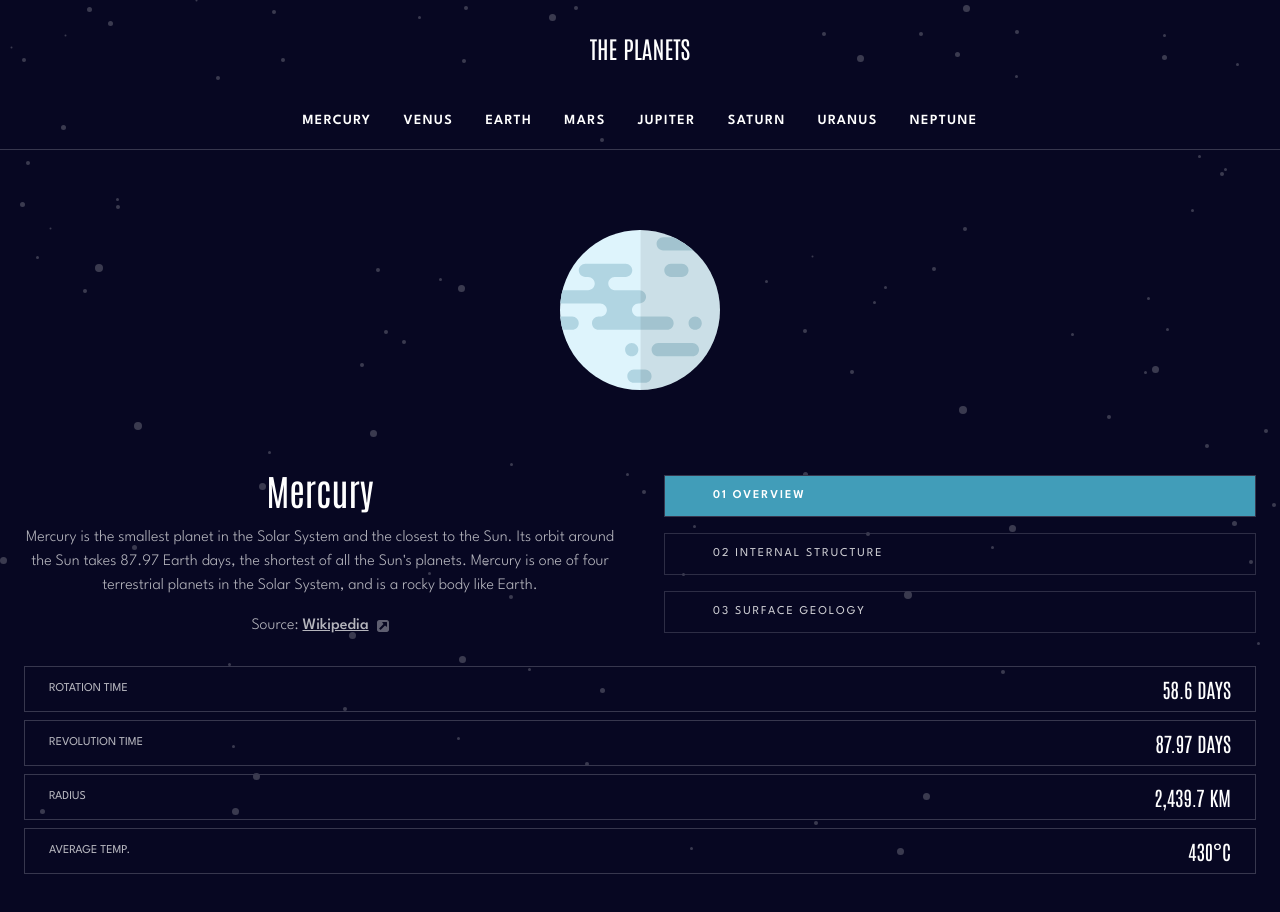
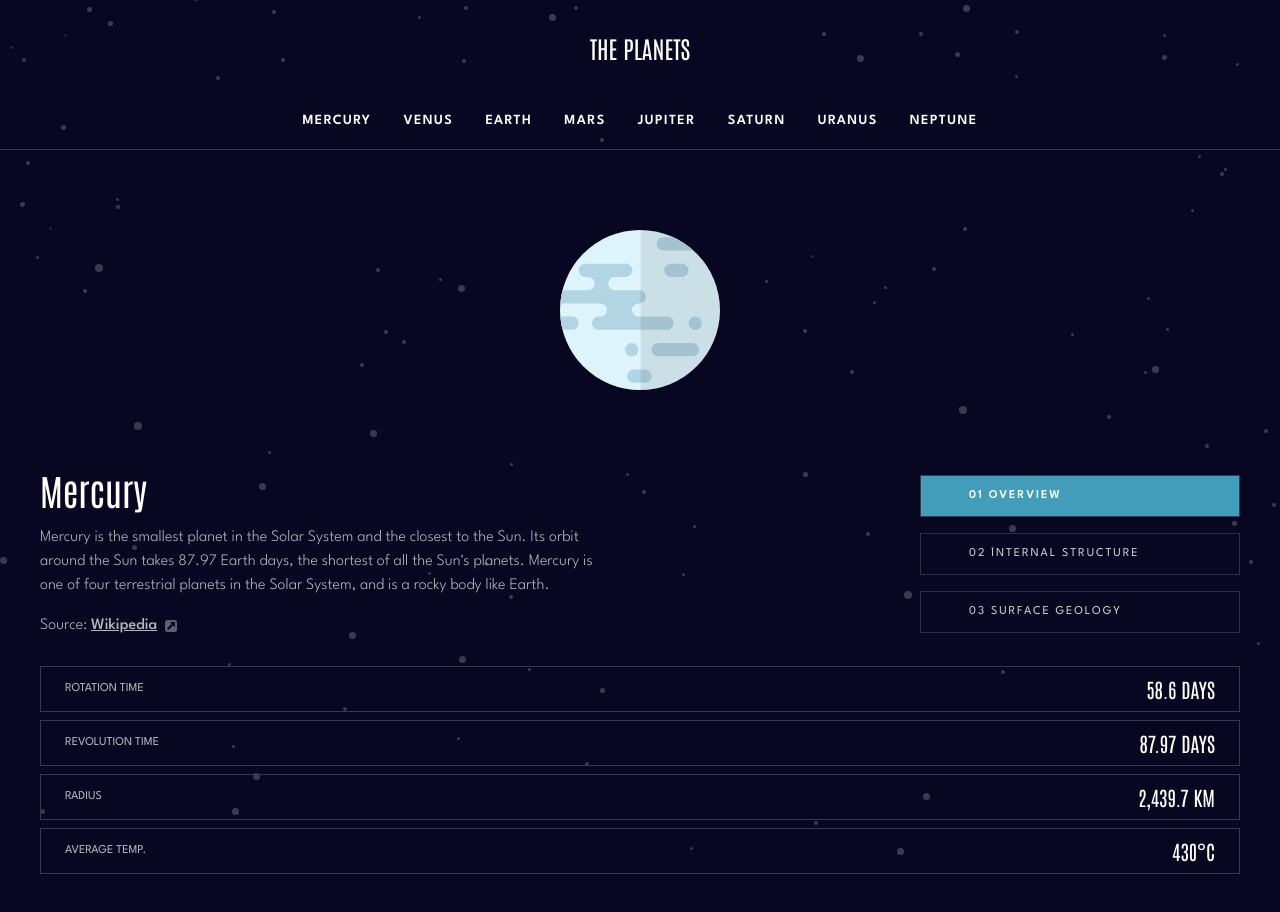
Before and after one commit to jjalbuenacabuyao/planet-facts, a Next.js app: page / in a window 1280 px wide. Shown: the top 912 px of the page. Built offline with nearby package versions, Linux system fonts and the light colour scheme.

Commit message:
styles in md devices

```diff
--- a/src/app/components/PlanetDescription.tsx
+++ b/src/app/components/PlanetDescription.tsx
@@ -14,7 +14,7 @@ const PlanetDescription = () => {
   const { name, overview, structure, geology } = planet;
 
   return (
-    <div className="text-center px-6 flex flex-col gap-4 md:col-start-1 md:row-start-2">
+    <div className="text-center px-6 flex flex-col gap-4 md:text-left md:col-start-1 md:row-start-2 md:pl-10">
       <h1 className={`${antonio.className} text-4xl`}>{name}</h1>
       <p className="opacity-70 font-light">
         {activeTab === "Overview"
--- a/src/app/components/PlanetInformation.tsx
+++ b/src/app/components/PlanetInformation.tsx
@@ -9,7 +9,7 @@ const PlanetInformation = () => {
   const planetInfo = ["Rotation Time", "Revolution Time", "Radius", "Average Temp."];
 
   return (
-    <ul className="px-6 flex flex-col gap-2 mt-7 mb-12 md:col-span-2">
+    <ul className="px-6 md:px-10 flex flex-col gap-2 mt-7 mb-12 md:col-span-2">
       {planetInfo.map((item, index) => (
         <PlanetInfoContainer key={item} title={item} value={infoValues[index]} />
       ))}
--- a/src/app/components/SecondaryNavItem.tsx
+++ b/src/app/components/SecondaryNavItem.tsx
@@ -16,7 +16,7 @@ const SecondaryNavItem = ({
   const { name } = usePlanetContext();
   const { activeTab, setActiveTab } = useActiveTabContext();
   return (
-    <li>
+    <li className="md:w-full md:max-w-xs">
       <button
         className={`py-5 uppercase text-xs tracking-[1.9px] ${
           activeTab === title1
--- a/src/app/components/SecondaryNavigation.tsx
+++ b/src/app/components/SecondaryNavigation.tsx
@@ -6,7 +6,7 @@ const SecondaryNavigation = () => {
   const links = ["Overview", "Internal Structure", "Surface Geology"];
 
   return (
-    <ul className="px-6 flex justify-between border-b-[1px] border-b-gray md:border-none md:col-start-2 md:flex-col md:gap-4 md:justify-center">
+    <ul className="px-6 flex justify-between border-b-[1px] border-b-gray md:border-none md:col-start-2 md:flex-col md:gap-4 md:justify-center md:pr-10 md:items-end">
       {links.map((item, index) => (
         <SecondaryNavItem
           key={item}
```
